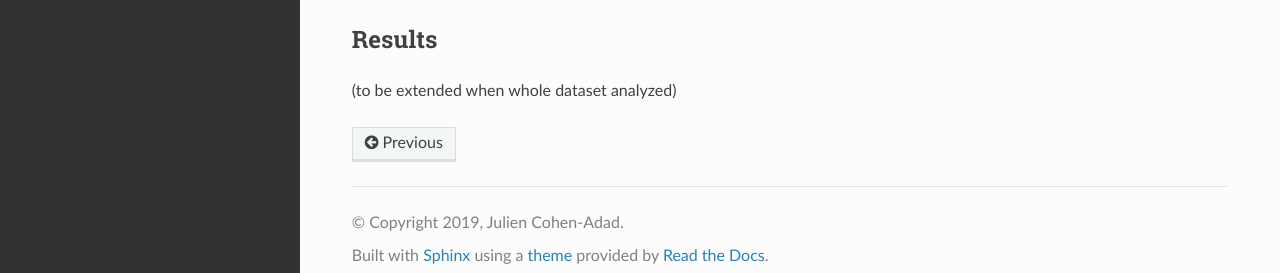
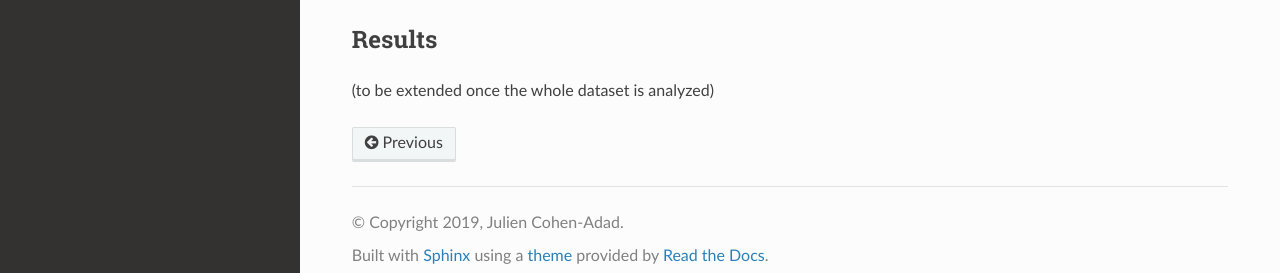
Before and after one commit to spine-generic/spine-generic, a Sphinx documentation site: the page built from docs/body-size-pipeline.rst, in a window 1280 px wide and 900 px high, scrolled down 1105 px. Shown: the part 608-881 px from the top of the window. Built offline with Sphinx 7.4.7 and the Read the Docs theme 2.0.0, drawn with Linux system fonts in a browser that asks for light colours.

Commit message:
Update docs/body-size-pipeline.rst
Co-authored-by: Julien Cohen-Adad <jcohen@polymtl.ca>

```diff
--- a/docs/body-size-pipeline.rst
+++ b/docs/body-size-pipeline.rst
@@ -82,4 +82,4 @@ Generate figures
 Results
 -------
 
-(to be extended when whole dataset analyzed)
+(to be extended once the whole dataset is analyzed)
```
